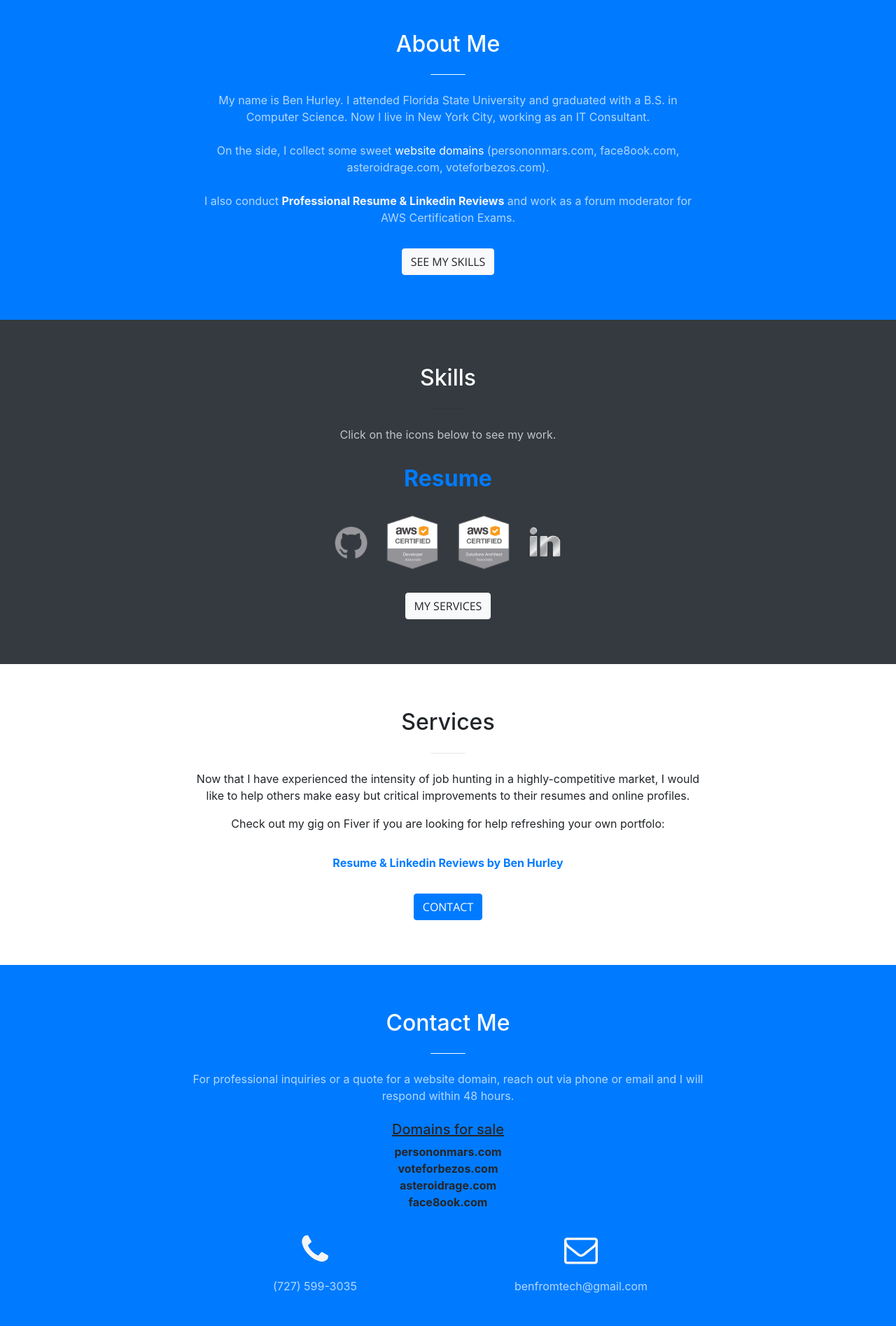
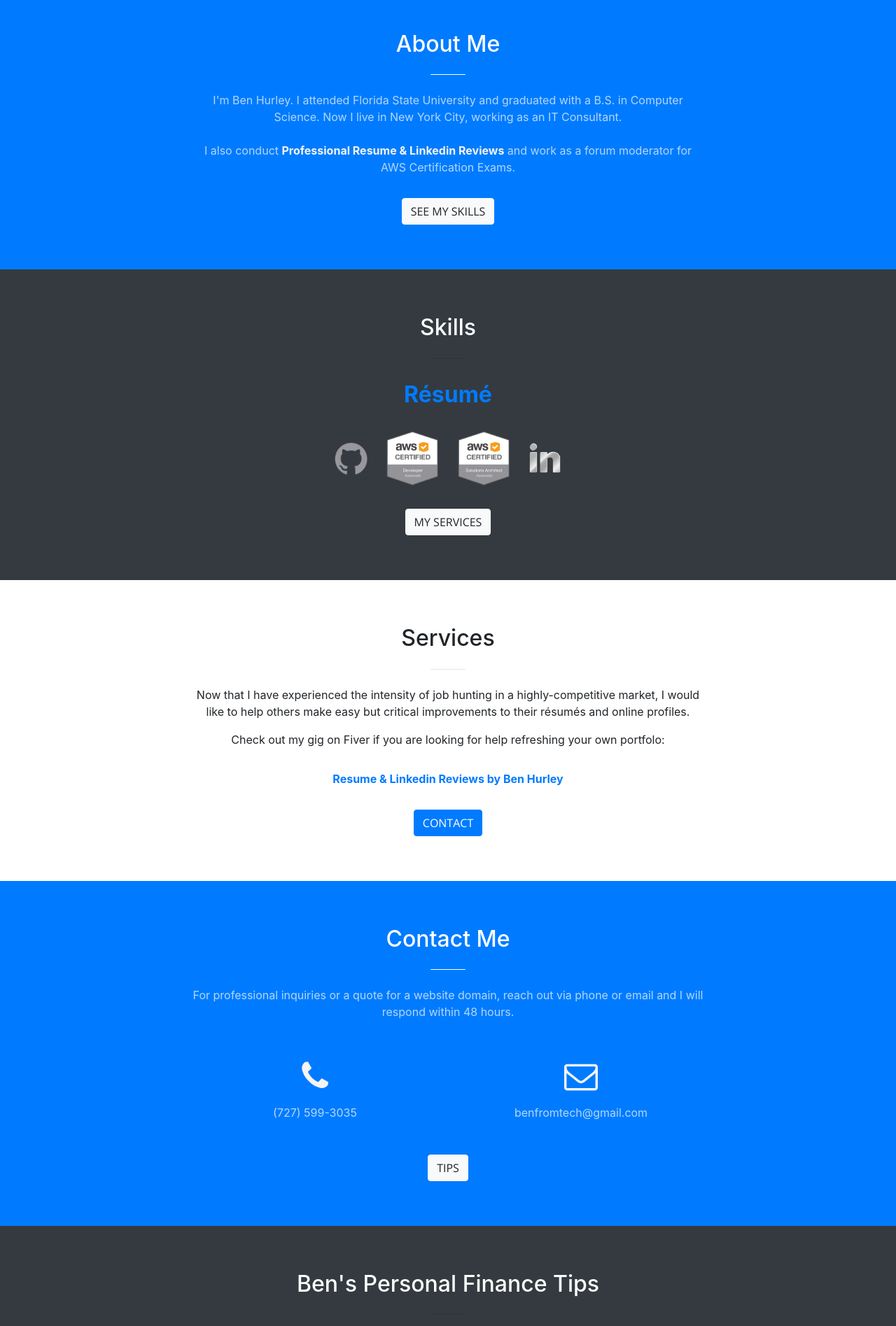
Before and after one commit to thebenhurley/thebenhurley.github.io, a website with bundled scripts: page index.html in a window 1280 px wide. Shown: the part 820-2715 px from the top of the page at 70% size. Built offline with nearby package versions, Linux system fonts and the light colour scheme.

Commit message:
update text for new year

```diff
--- a/index.html
+++ b/index.html
@@ -93,9 +93,7 @@
           <div class="col-lg-8 mx-auto text-center">
             <h2 class="section-heading text-white">About Me</h2>
             <hr class="light my-4">
-            <p class="text-faded mb-4">My name is Ben Hurley. I attended Florida State University and graduated with a B.S. in Computer Science. Now I live in New York City, working as an IT Consultant.</p>
-            <p class="text-faded mb-4">On the side, I collect some sweet <a class="js-scroll-trigger" href="#contact" style="color:white">website domains</a>
-              (persononmars.com, face8ook.com, asteroidrage.com, voteforbezos.com).</p>
+            <p class="text-faded mb-4">I'm Ben Hurley. I attended Florida State University and graduated with a B.S. in Computer Science. Now I live in New York City, working as an IT Consultant.</p>
             <p class="text-faded mb-4">I also conduct <a class="js-scroll-trigger" href="#services" style="color: whitesmoke"><b>Professional Resume & Linkedin Reviews</b></a> and work as a forum moderator for AWS Certification Exams.</p>
             <div class="link-space"></div>
                 <a class="btn btn-light btn-xl sr-button js-scroll-trigger" href="#skills">See My Skills</a>
@@ -108,9 +106,8 @@
       <div class="container text-center">
         <h2 class="mb-4">Skills</h2>
         <hr class="my-4">
-        <p class="text-faded mb-4">Click on the icons below to see my work.</p>
           <div class="link-space"></div>
-          <h2 class="mb-3"><a href="https://drive.google.com/file/d/1VhTcNmNTQzlgQoHrwXaWNXNbIB6xZUaC/view?usp=sharing"><b>Resume</b></a></h2>
+          <h2 class="mb-3"><a href="https://drive.google.com/file/d/1VhTcNmNTQzlgQoHrwXaWNXNbIB6xZUaC/view?usp=sharing"><b>Résumé</b></a></h2>
           <div class="link-space">
             <a href="https://github.com/benhurley"><img src="img/github-grey.png" style="width:3em" alt="github logo"></a>
               &nbsp; &nbsp;
@@ -132,7 +129,7 @@
             <h2 class="section-heading">Services</h2>
             <hr class="my-4">
             <p>Now that I have experienced the intensity of job hunting in a highly-competitive market,
-              I would like to help others make easy but critical improvements to their resumes and
+              I would like to help others make easy but critical improvements to their résumés and
               online profiles.</p>
             <p>Check out my gig on Fiver if you are looking for help refreshing your
               own portfolo:</p>
@@ -156,11 +153,6 @@
         </div>
         <div class="row">
           <div class="col-lg-8 mx-auto text-center text" style="color:rgb(37, 37, 39)">
-            <b><h5><u>Domains for sale</u></h5>
-            <p>persononmars.com<br>
-                voteforbezos.com<br>
-                asteroidrage.com<br>
-                face8ook.com</p></b>
             <div class="link-space"></div>
           </div>
         </div>
@@ -194,7 +186,7 @@
             <div class="col-lg-4 ml-auto text-center">
             <a href="https://share.robinhood.com/benjamh205"><img src="img/robinhood.png" alt="robinhood logo" width="100em">
             <div class="link-space"></div>
-            <p class="text-faded mb-4">Robinhood is a free stock trading app. They also just launched a debit (cash) account doing 2.05% APY (backed by SIPC). This link gives you a free share of a random stock when you sign up.</p></a>
+            <p class="text-faded mb-4">Robinhood is a free stock trading app. They also just launched a debit (cash) account doing 1.80% APY. This link gives you a free share of a random stock when you sign up.</p></a>
             </div>
             <div class="col-lg-4 mr-auto text-center">
               <a href="https://www.coinbase.com/join/5788093639f7d702900006f9?src=ios-link"><img src="img/coinbase.png" alt="coinbase logo" width="100em">
@@ -209,7 +201,7 @@
             <div class="col-lg-4 ml-auto text-center">
             <a href="https://www.ally.com"><img src="img/ally.png" alt="ally logo" width="100em">
             <div class="link-space"></div>
-            <p class="text-faded mb-4">Ally is an online bank with one of the best high-yield savings accounts on the market. It is currently at 1.80% APY (backed by FDIC) as of 10/2019. </p></a>
+            <p class="text-faded mb-4">Ally is an online bank with one of the best high-yield savings accounts on the market. It is currently at 1.60% APY (backed by FDIC) as of January 2020. </p></a>
           </div>
             <div class="col-lg-4 mr-auto text-center">
             <a href="https://www.rakuten.com/r/BENJAM7143?eeid=28187"><img src="img/ebates.png" alt="rakuten logo" width="100em">
@@ -254,8 +246,7 @@
         </div>
 
         <div class="link-space"></div>
-        <h5 class="section-heading text-white">Note: Financial info updated as of Oct 21, 2019. Feedback is very appreciated. </h5><br>
-        <h5 class="section-heading text-white">Thank you for visiting. </h5><br>
+        <h5 class="section-heading text-white"> My new website will launch this Spring and will include several blog posts with more financial info. </h5><br>
         <div class="link-space"></div>
 
       </div>
@@ -263,7 +254,7 @@
           <a class="btn btn-primary btn-xl sr-button js-scroll-trigger "href="#page-top">Back to Top</a>
       </div>
       <div class="text-center">
-           <p class="text-faded mb-4">Copyright © 2019 Ben Hurley</p>
+           <p class="text-faded mb-4">Copyright © 2020. All rights reserved.</p>
       </div>
 
     <!-- Bootstrap core JavaScript -->
```
